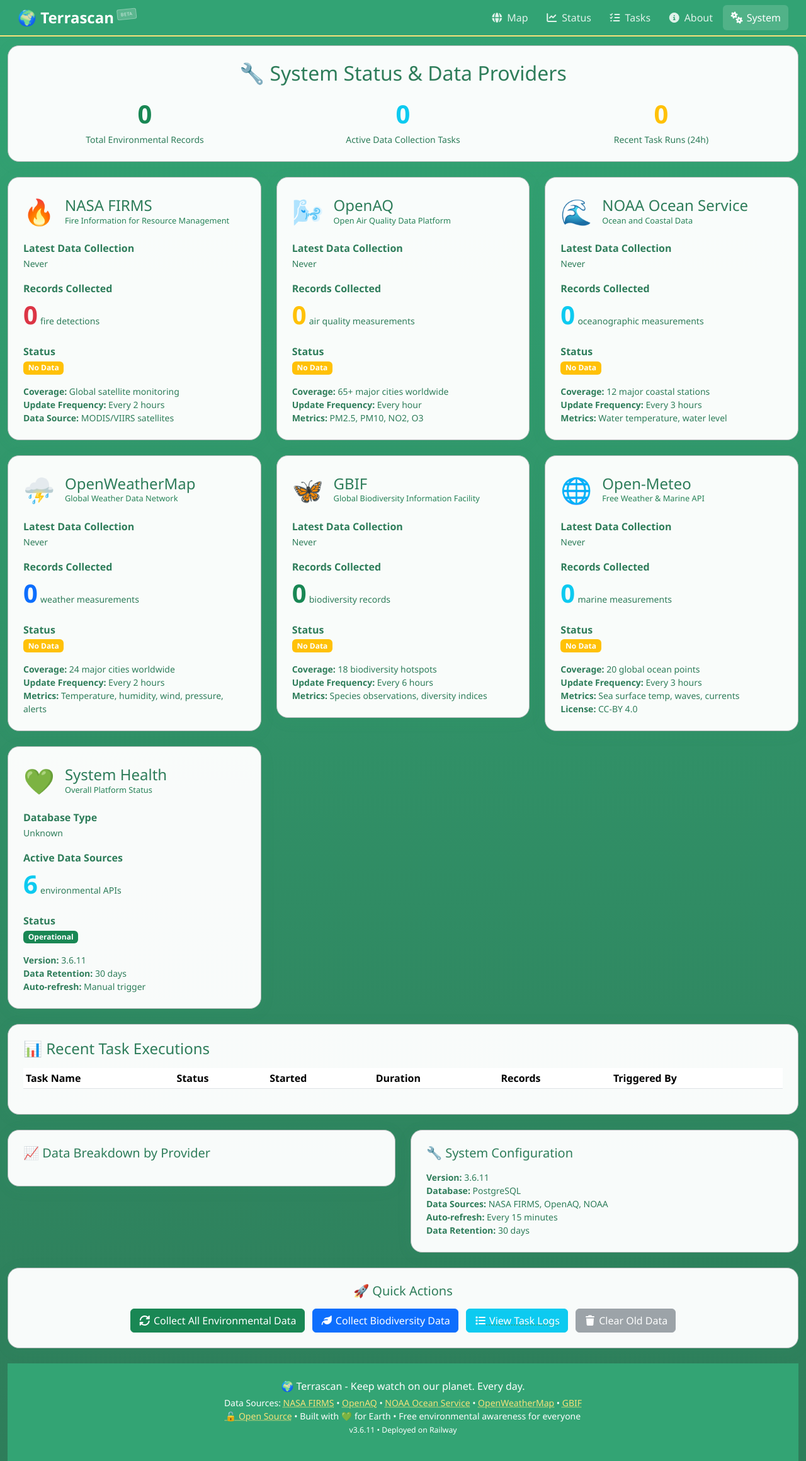
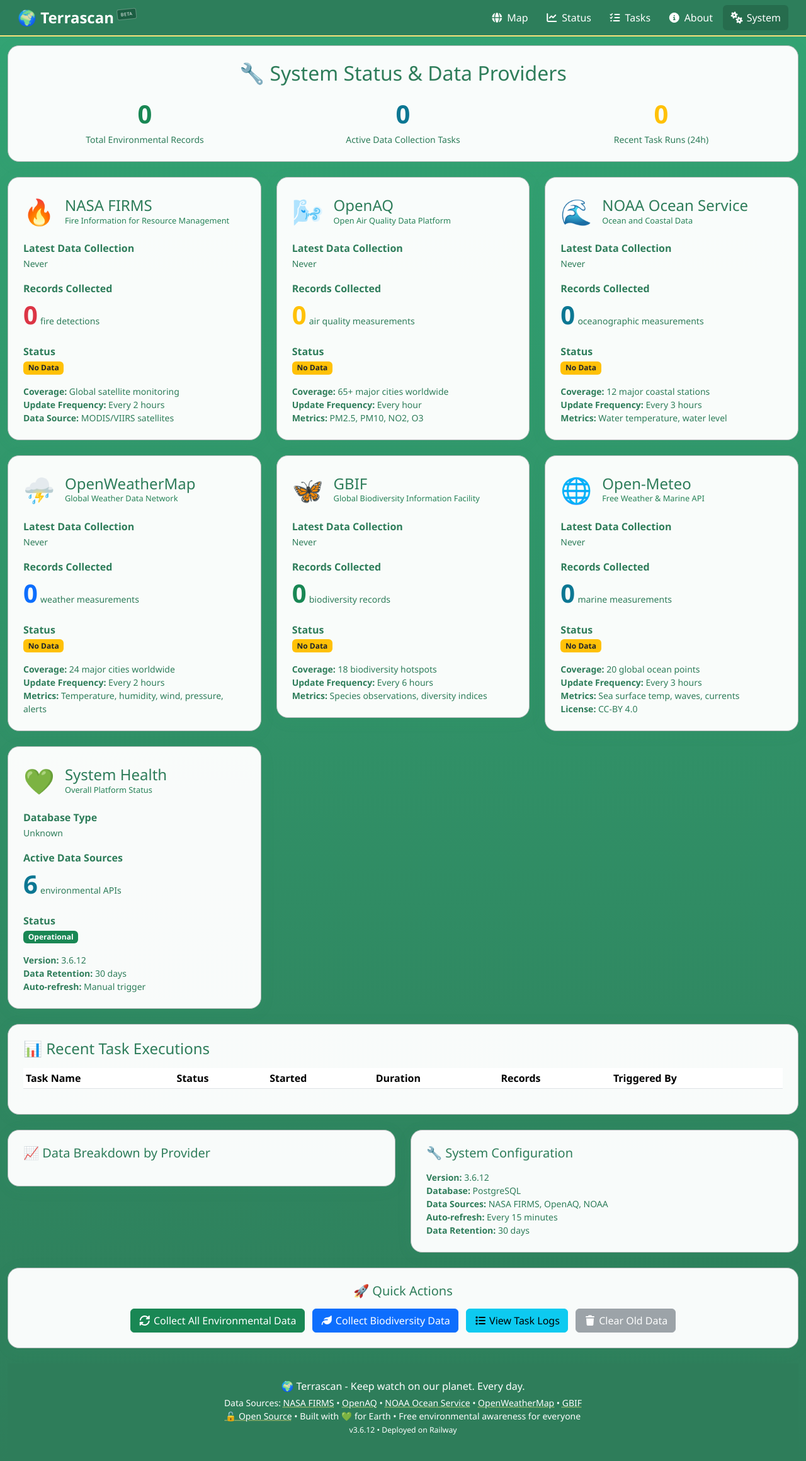
Before and after one commit to haexed/terrascan, a Flask app: page /system in a window 1280 px wide. Shown: the whole page at 63% size. Run offline with Flask 3, Linux system fonts and the light colour scheme; data that the repository does not hold is empty; some libraries are stand-ins or nearby versions.

Commit message:
Fix all axe-core WCAG violations across the site (0 remaining on 6 pages)
Co-Authored-By: Claude Sonnet 5 <noreply@anthropic.com>

```diff
--- a/utils/__init__.py
+++ b/utils/__init__.py
@@ -4,7 +4,7 @@ Common utilities for the environmental monitoring platform
 """
 
 # Version information
-VERSION = "3.6.11"
+VERSION = "3.6.12"
 BUILD_DATE = "2026-09-19"
 DESCRIPTION = "Environmental Health Monitoring Dashboard - Python/PostgreSQL Platform"
 
--- a/web/app.py
+++ b/web/app.py
@@ -1458,13 +1458,13 @@ def _fetch_data_freshness():
 
                 if age_hours < threshold_hours:
                     status = 'fresh'
-                    color = '#28a745'  # Green
+                    color = '#1e7e34'  # Green (white-text contrast ≥4.5:1)
                 elif age_hours < threshold_hours * 2:
                     status = 'aging'
-                    color = '#ffc107'  # Yellow
+                    color = '#8a6d00'  # Amber (white-text contrast ≥4.5:1)
                 else:
                     status = 'stale'
-                    color = '#dc3545'  # Red
+                    color = '#c9302c'  # Red (white-text contrast ≥4.5:1)
 
                 result[provider] = {
                     'last_fetched': last_fetched.isoformat() if last_fetched else None,
--- a/web/static/css/map.css
+++ b/web/static/css/map.css
@@ -293,7 +293,7 @@
 
 .layer-source {
     font-size: 0.75rem;
-    color: #888;
+    color: #666;
 }
 
 /* Hide actual checkbox */
--- a/web/static/css/style.css
+++ b/web/static/css/style.css
@@ -26,8 +26,8 @@ body {
     display: inline-block;
     font-size: 0.45rem;
     font-weight: 500;
-    background: rgba(255, 255, 255, 0.2);
-    color: rgba(255, 255, 255, 0.8);
+    background: #1B5E42;
+    color: #fff;
     padding: 2px 5px;
     border-radius: 3px;
     margin-left: 5px;
@@ -81,16 +81,16 @@ h6,
 .eco-card h5,
 .eco-card h6,
 .eco-card .lead,
-.eco-card a,
-.eco-card a:visited {
+.eco-card a:not(.btn),
+.eco-card a:not(.btn):visited {
     color: var(--infp-forest);
 }
 
-.eco-card a {
+.eco-card a:not(.btn) {
     text-decoration: underline dotted var(--infp-green);
 }
 
-.eco-card a:hover {
+.eco-card a:not(.btn):hover {
     color: var(--infp-brown);
     text-decoration: underline solid var(--infp-green);
 }
@@ -113,7 +113,7 @@ h6,
 }
 
 .navbar {
-    background: rgba(51, 164, 116, 0.97) !important;
+    background: rgba(46, 125, 90, 0.97) !important;
     backdrop-filter: blur(10px);
     border-bottom: 2px solid var(--infp-yellow);
     color: var(--infp-brown);
@@ -143,7 +143,7 @@ h6,
     align-items: center !important;
     gap: 0.4rem;
     padding: 0.5rem 0.75rem !important;
-    color: rgba(255, 255, 255, 0.85);
+    color: #fff;
     text-decoration: none;
     border-radius: 6px;
     transition: background 0.2s, color 0.2s;  /* Only transition colors, not layout */
@@ -151,7 +151,7 @@ h6,
 
 .navbar .nav-link:hover,
 .navbar .nav-link.active {
-    background: rgba(255, 255, 255, 0.15);
+    background: rgba(0, 0, 0, 0.15);
     color: #fff;
 }
 
@@ -216,19 +216,19 @@ h6,
 }
 
 .status-excellent {
-    color: var(--infp-green);
+    color: #1F7A52;
 }
 
 .status-good {
-    color: #8B9A1B; /* Darker yellow-green for readability */
+    color: #6B7815;
 }
 
 .status-moderate {
-    color: #D4820E; /* Darker orange for readability */
+    color: #A6650B;
 }
 
 .status-poor {
-    color: #E57373;
+    color: #C1454A;
 }
 
 .status-critical {
@@ -294,6 +294,15 @@ h6,
     font-weight: 500;
 }
 
+.badge.bg-warning,
+.badge.bg-info {
+    color: #212529;
+}
+
+.text-info {
+    color: #0c7793 !important;
+}
+
 .last-update {
     font-size: 0.7rem;
     color: var(--infp-gray);
@@ -303,11 +312,6 @@ a,
 a:visited {
     color: var(--infp-forest);
     text-decoration: underline dotted var(--infp-yellow);
-}
-
-a.btn,
-a.btn:visited {
-    color: #fff;
 }
 
 a:hover {
@@ -336,19 +340,19 @@ a:hover {
 .footer,
 .footer-bar {
     color: #fff !important;
-    background: var(--infp-green) !important;
+    background: var(--infp-forest) !important;
 }
 
 .footer a,
 .footer-bar a {
-    color: var(--infp-yellow) !important;
+    color: #fff !important;
     text-decoration: underline dotted var(--infp-yellow);
 }
 
 .footer a:hover,
 .footer-bar a:hover {
-    color: #fff !important;
-    text-decoration: underline solid #fff;
+    color: var(--infp-yellow) !important;
+    text-decoration: underline solid var(--infp-yellow);
 }
 
 /* footer text-muted rule removed - no longer needed */
--- a/web/templates/about.html
+++ b/web/templates/about.html
@@ -8,7 +8,7 @@
     <div class="row mb-5 mt-5">
         <div class="col-lg-8 mx-auto">
             <div class="eco-card p-5">
-                <h2 class="text-center mb-4">🌱 Our Mission</h2>
+                <h1 class="h2 text-center mb-4">🌱 Our Mission</h1>
                 <p class="lead text-center mb-4">
                     <strong>Keep watch on our planet. Every day.</strong>
                 </p>
--- a/web/templates/base.html
+++ b/web/templates/base.html
@@ -68,9 +68,11 @@
 
 
 
-    {% block content %}{% endblock %}
+    <main>
+        {% block content %}{% endblock %}
+    </main>
 
-    <div class="{% block footer_container %}container-fluid{% endblock %}">
+    <footer class="{% block footer_container %}container-fluid{% endblock %}">
         <div class="row">
             <div class="col-12">
                 <div class="text-center py-4 footer">
@@ -98,7 +100,7 @@
                 </div>
             </div>
         </div>
-    </div>
+    </footer>
 
     {% block leaflet_js %}{% endblock %}
     <script src="https://cdn.jsdelivr.net/npm/bootstrap@5.3.8/dist/js/bootstrap.bundle.min.js"></script>
--- a/web/templates/system.html
+++ b/web/templates/system.html
@@ -7,7 +7,7 @@
     <div class="row mb-4">
         <div class="col-12">
             <div class="eco-card text-center p-4">
-                <h2 class="mb-3">🔧 System Status & Data Providers</h2>
+                <h1 class="h2 mb-3">🔧 System Status & Data Providers</h1>
                 <div class="row">
                     <div class="col-md-4">
                         <div class="metric-value text-success">{{ system_status.total_records }}</div>
@@ -32,7 +32,7 @@
                 <div class="d-flex align-items-center mb-3">
                     <span class="fs-1 me-3">🔥</span>
                     <div>
-                        <h3 class="h4 mb-0">NASA FIRMS</h3>
+                        <h2 class="h4 mb-0">NASA FIRMS</h2>
                         <div class="data-source">Fire Information for Resource Management</div>
                     </div>
                 </div>
@@ -70,7 +70,7 @@
                 <div class="d-flex align-items-center mb-3">
                     <span class="fs-1 me-3">🌬️</span>
                     <div>
-                        <h3 class="h4 mb-0">OpenAQ</h3>
+                        <h2 class="h4 mb-0">OpenAQ</h2>
                         <div class="data-source">Open Air Quality Data Platform</div>
                     </div>
                 </div>
@@ -107,7 +107,7 @@
                 <div class="d-flex align-items-center mb-3">
                     <span class="fs-1 me-3">🌊</span>
                     <div>
-                        <h3 class="h4 mb-0">NOAA Ocean Service</h3>
+                        <h2 class="h4 mb-0">NOAA Ocean Service</h2>
                         <div class="data-source">Ocean and Coastal Data</div>
                     </div>
                 </div>
@@ -147,7 +147,7 @@
                 <div class="d-flex align-items-center mb-3">
                     <span class="fs-1 me-3">⛈️</span>
                     <div>
-                        <h3 class="h4 mb-0">OpenWeatherMap</h3>
+                        <h2 class="h4 mb-0">OpenWeatherMap</h2>
                         <div class="data-source">Global Weather Data Network</div>
                     </div>
                 </div>
@@ -185,7 +185,7 @@
                 <div class="d-flex align-items-center mb-3">
                     <span class="fs-1 me-3">🦋</span>
                     <div>
-                        <h3 class="h4 mb-0">GBIF</h3>
+                        <h2 class="h4 mb-0">GBIF</h2>
                         <div class="data-source">Global Biodiversity Information Facility</div>
                     </div>
                 </div>
@@ -222,7 +222,7 @@
                 <div class="d-flex align-items-center mb-3">
                     <span class="fs-1 me-3">🌐</span>
                     <div>
-                        <h3 class="h4 mb-0">Open-Meteo</h3>
+                        <h2 class="h4 mb-0">Open-Meteo</h2>
                         <div class="data-source">Free Weather & Marine API</div>
                     </div>
                 </div>
@@ -262,7 +262,7 @@
                 <div class="d-flex align-items-center mb-3">
                     <span class="fs-1 me-3">💚</span>
                     <div>
-                        <h3 class="h4 mb-0">System Health</h3>
+                        <h2 class="h4 mb-0">System Health</h2>
                         <div class="data-source">Overall Platform Status</div>
                     </div>
                 </div>
@@ -297,7 +297,7 @@
     <div class="row mb-4">
         <div class="col-12">
             <div class="eco-card p-4">
-                <h3 class="h4 mb-3">📊 Recent Task Executions</h3>
+                <h2 class="h4 mb-3">📊 Recent Task Executions</h2>
                 <div class="table-responsive">
                     <table class="table table-sm">
                         <thead>
@@ -347,7 +347,7 @@
     <div class="row mb-4">
         <div class="col-md-6">
             <div class="eco-card p-4">
-                <h3 class="h5 mb-3">📈 Data Breakdown by Provider</h3>
+                <h2 class="h5 mb-3">📈 Data Breakdown by Provider</h2>
                 {% for provider in data_breakdown %}
                 <div class="d-flex justify-content-between mb-2">
                     <span>{{ provider.provider_key }}</span>
@@ -359,7 +359,7 @@
 
         <div class="col-md-6">
             <div class="eco-card p-4">
-                <h3 class="h5 mb-3">🔧 System Configuration</h3>
+                <h2 class="h5 mb-3">🔧 System Configuration</h2>
                 <div class="small">
                     <strong>Version:</strong> {{ version }}<br>
                     <strong>Database:</strong> PostgreSQL<br>
@@ -374,7 +374,7 @@
     <div class="row mb-4">
         <div class="col-12">
             <div class="eco-card p-4 text-center">
-                <h3 class="h5 mb-3">🚀 Quick Actions</h3>
+                <h2 class="h5 mb-3">🚀 Quick Actions</h2>
                 <button class="btn btn-success me-2" onclick="refreshAllData()">
                     <i class="fas fa-sync-alt"></i> Collect All Environmental Data
                 </button>
```
Also changed, not shown: web/templates/index.html (+11 -11 lines), web/templates/system_schema.html (+13 -13 lines), CHANGELOG.md, README.md.
